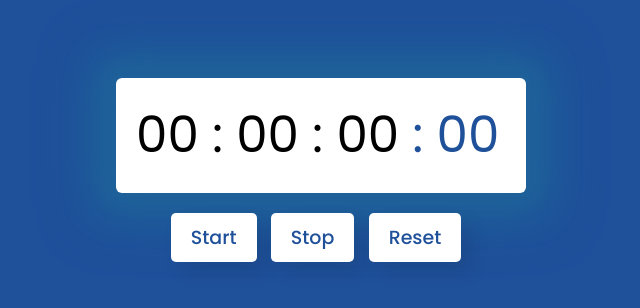
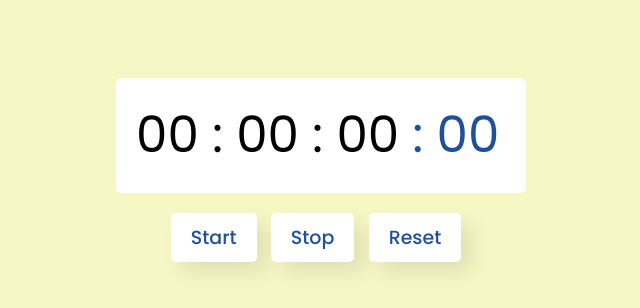
Before and after one commit to Abhishek-Adhikari-1/clock-timer-swt, a plain HTML site: page index.html in a window 1280 px wide. Shown: the part 220-528 px from the top of the page, without its empty margins (319-959 px from the left). Drawn offline with Linux system fonts and the light colour scheme.

Commit message:
Updated CSS

```diff
--- a/styles/style.css
+++ b/styles/style.css
@@ -21,12 +21,10 @@ body {
     display: flex;
     justify-content: center;
     align-items: center;
-    background: #1f509a;
+    background: #f6f7c4;
 }
 
 .container {
-    /* background-color: red; */
-    /* border: 2px solid blueviolet; */
     display: flex;
     justify-content: center;
     align-items: center;
@@ -39,8 +37,13 @@ body {
     background-color: rgb(255, 255, 255);
     font-size: 50px;
     border-radius: 6px;
+<<<<<<< HEAD
     box-shadow: 0 0 5px 2px #1f619a, 0 0 15px 10px #1f619a,
         0 0 35px 15px #1f619a, 0 0 50px 25px #1f619a;
+=======
+    box-shadow: 0 0 5px 2px #A1EEBD, 0 0 15px 10px #A1EEBD,
+        0 0 35px 15px #A1EEBD, 0 0 100px 15px #A1EEBD;
+>>>>>>> 084e8b1 (Updated CSS)
 }
 
 .time span.ms-colon,
@@ -70,6 +73,10 @@ body {
 }
 
 .buttons > button.active {
+<<<<<<< HEAD
     background-color: #e8e8e8;
+=======
+    /* background-color: #7BD3EA; */
+>>>>>>> 084e8b1 (Updated CSS)
     cursor: default;
 }
```
